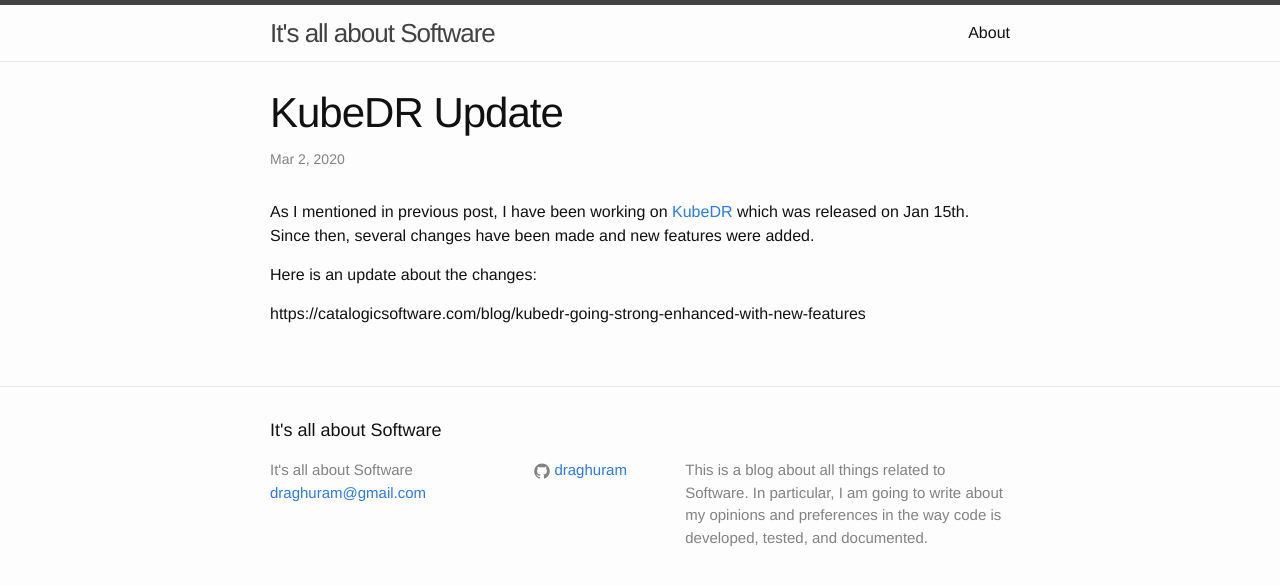
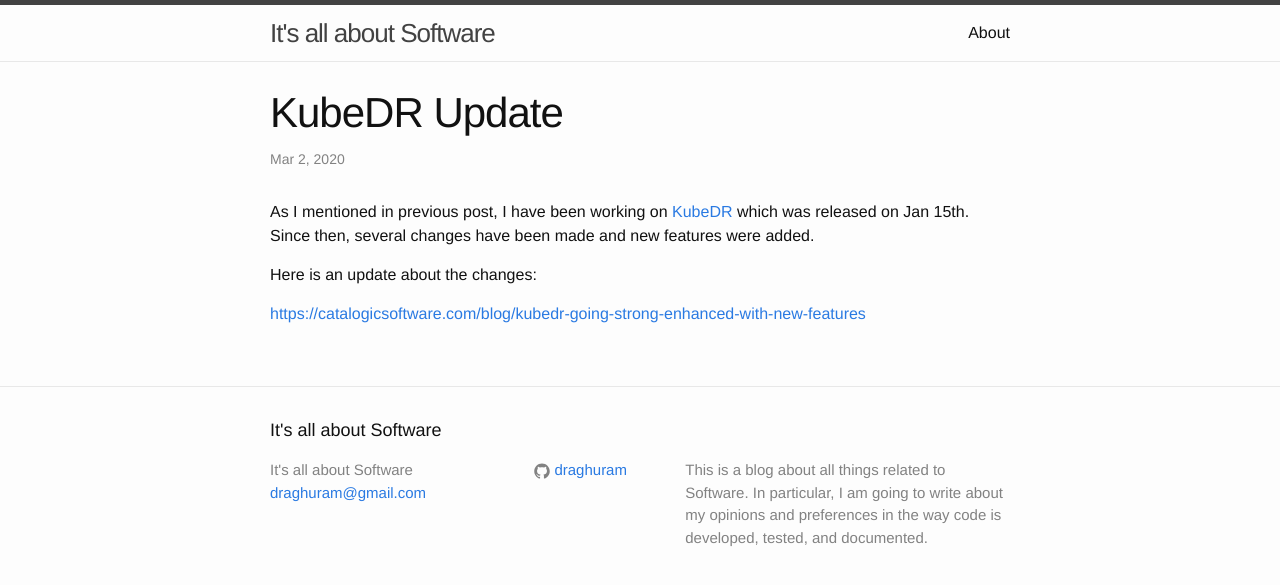
Before and after one commit to draghuram/draghuram.github.io, a Jekyll site: the page built from _posts/2020-03-02-kubernetes-kubedr-catalogic-update.md, in a window 1280 px wide. Shown: the top 585 px of the page. Built offline with Jekyll 4.4.1, drawn with Linux system fonts in a browser that asks for light colours.

Commit message:
Fix link

```diff
--- a/_posts/2020-03-02-kubernetes-kubedr-catalogic-update.md
+++ b/_posts/2020-03-02-kubernetes-kubedr-catalogic-update.md
@@ -12,4 +12,4 @@ new features were added.
 
 Here is an update about the changes:
 
-https://catalogicsoftware.com/blog/kubedr-going-strong-enhanced-with-new-features
+<https://catalogicsoftware.com/blog/kubedr-going-strong-enhanced-with-new-features>
```
